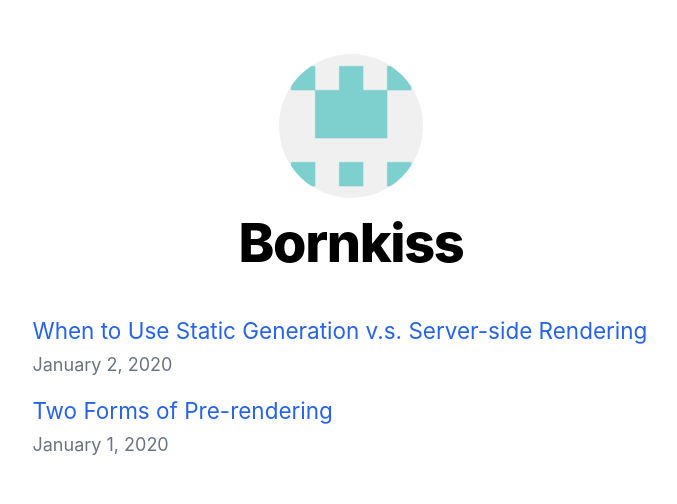
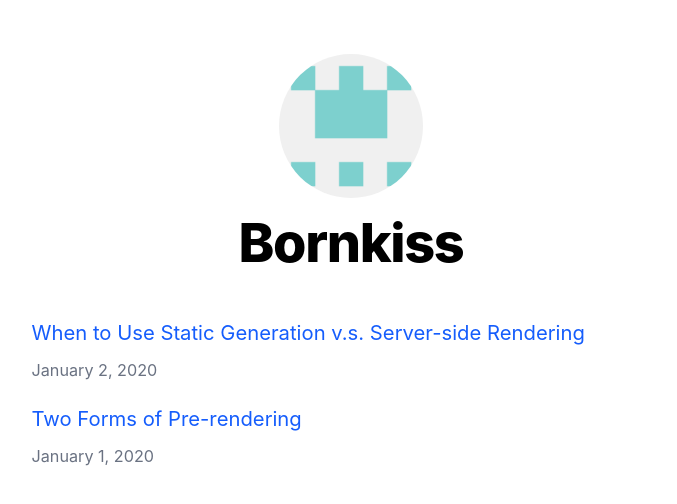
Before and after one commit to bornkiss/next-blog, a Next.js app: page / in a window 1280 px wide. Shown: the top 504 px of the page, without its empty margins (289-966 px from the left). Built offline with nearby package versions, Linux system fonts and the light colour scheme.

Commit message:
refactor: bump tailwindcss to v4 (#4)

```diff
--- a/components/article.js
+++ b/components/article.js
@@ -1,6 +1,6 @@
 export default function Article({ children }) {
   return (
-    <article className="prose prose-a:no-underline prose-a:text-blue-600 hover:prose-a:underline prose-sm sm:prose-base lg:prose-lg mx-auto">
+    <article className="prose prose-a:no-underline prose-a:text-blue-600 prose-a:hover:underline prose-sm sm:prose-base lg:prose-lg mx-auto">
       {children}
     </article>
   )
--- a/package.json
+++ b/package.json
@@ -19,9 +19,9 @@
     "node": ">=18"
   },
   "devDependencies": {
+    "@tailwindcss/postcss": "^4.1.8",
     "@tailwindcss/typography": "^0.5.16",
-    "autoprefixer": "^10.4.21",
     "postcss": "^8.5.4",
-    "tailwindcss": "^3.4.17"
+    "tailwindcss": "^4.1.8"
   }
 }
--- a/pages/index.js
+++ b/pages/index.js
@@ -23,7 +23,7 @@ export default function Home({ allPostsData }) {
       <Article>
         <ul className="list-none p-0 m-0 !mt-6">
           {allPostsData.map(({ id, date, title }) => (
-            <li className="text-xl mb-6" key={id}>
+            <li key={id}>
               <Link className="font-normal" href={`/posts/${id}`} >
                 {title}
               </Link>
--- a/postcss.config.js
+++ b/postcss.config.js
@@ -1,6 +1,5 @@
 module.exports = {
   plugins: {
-    tailwindcss: {},
-    autoprefixer: {},
+    "@tailwindcss/postcss": {},
   },
 }
--- a/styles/index.css
+++ b/styles/index.css
@@ -1,6 +1,5 @@
-@tailwind base;
-@tailwind components;
-@tailwind utilities;
+@import 'tailwindcss';
+@plugin "@tailwindcss/typography";
 
 html,
 body {
--- a/tailwind.config.js
+++ /dev/null
@@ -1,13 +0,0 @@
-/** @type {import('tailwindcss').Config} */
-module.exports = {
-  content: [
-    './pages/**/*.{js,ts,jsx,tsx}',
-    './components/**/*.{js,ts,jsx,tsx}',
-  ],
-  theme: {
-    extend: {},
-  },
-  plugins: [
-    require('@tailwindcss/typography'),
-  ],
-}
```
Also changed, not shown: 1 other file (tests, documents, lock files or other folders).
